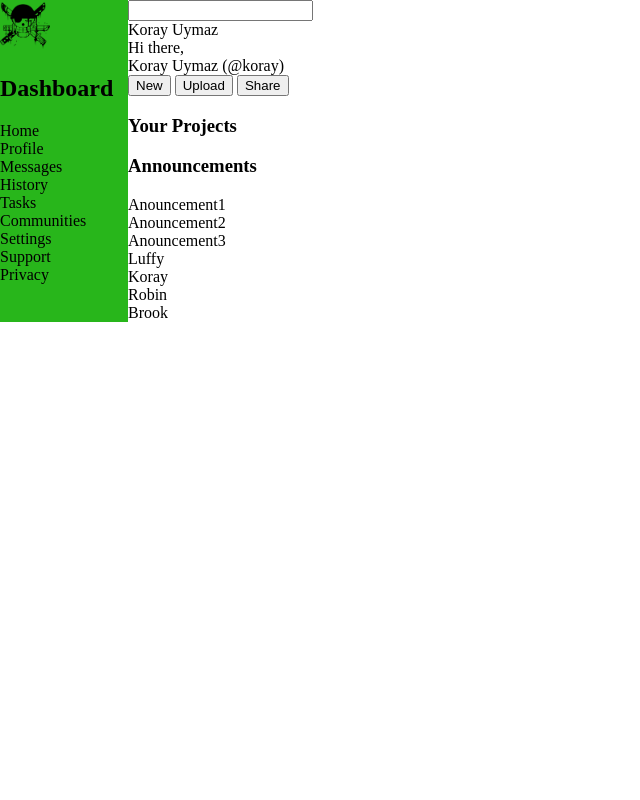
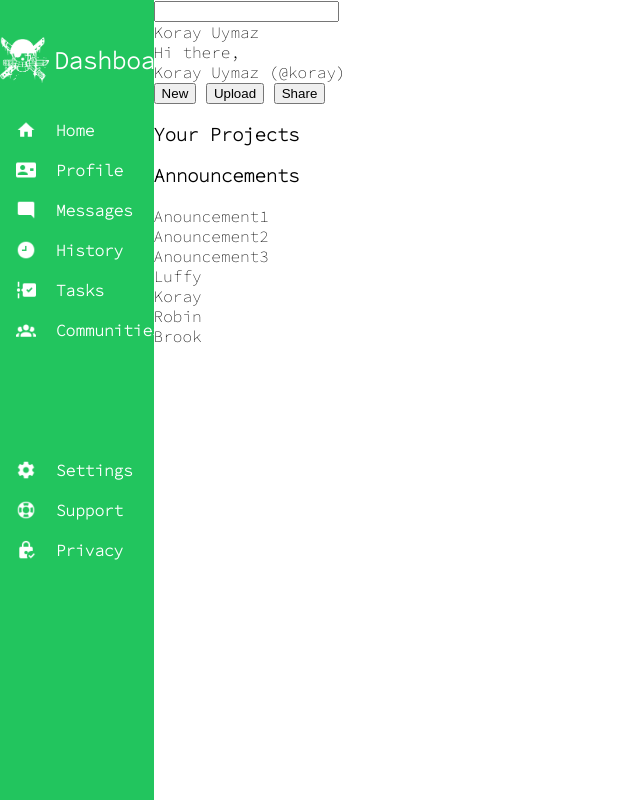
Before and after one commit to korayuymaz/admin-dashboard, a plain HTML site: page index.html in a window 1280 px wide. Shown: the whole page, without its empty margins (0-640 px from the left). Drawn offline with Linux system fonts and the light colour scheme.

Commit message:
Sidebar icons added

```diff
--- a/index.html
+++ b/index.html
@@ -5,44 +5,55 @@
   <meta http-equiv="X-UA-Compatible" content="IE=edge">
   <meta name="viewport" content="width=device-width, initial-scale=1.0">
   <link rel="stylesheet" href="style.css">
-  <link rel="stylesheet" href="assets/font-awesome-4.7.0/css/font-awesome.min.css">
+  <link rel="preconnect" href="https://fonts.googleapis.com">
+  <link rel="preconnect" href="https://fonts.gstatic.com" crossorigin>
+  <link href="https://fonts.googleapis.com/css2?family=Source+Code+Pro:wght@200&display=swap" rel="stylesheet">
   <title>Admin Dashboard</title>
 </head>
 <body>
   <div class="sidebar">
     <div class="logo">
-      <img src="./assets/logo.png" alt="Logo">
+      <img src="./assets/logo-white.png" alt="Logo">
       <h2>Dashboard</h2>
     </div>
     <div class="menus">
       <div class="menu">
-        <div class="">Home</div>
+        <img src="./assets/icons/home.png" alt="home">
+        <a>Home</a>
       </div>
       <div class="menu">
-        <div class="">Profile</div>
+        <img src="./assets/icons/smart-card.png" alt="profile">
+        <a>Profile</a>
       </div>
       <div class="menu">
-        <div class="">Messages</div>
+        <img src="./assets/icons/message-reply.png" alt="message">
+        <a>Messages</a>
       </div>
       <div class="menu">
-        <div class="">History</div>
+        <img src="./assets/icons/clock-time-nine.png" alt="history">
+        <a>History</a>
       </div>
       <div class="menu">
-        <div class="">Tasks</div>
+        <img src="./assets/icons/timeline-check.png" alt="tasks">
+        <a>Tasks</a>
       </div>
       <div class="menu">
-        <div class="">Communities</div>
+        <img src="./assets/icons/account-group.png" alt="groups">
+        <a>Communities</a>
       </div>
     </div>
     <div class="miscellaneous">
       <div class="menu">
-        <div class="">Settings</div>
+        <img src="./assets/icons/cog.png" alt="cog">
+        <a>Settings</a>
       </div>
       <div class="menu">
-        <div class="">Support</div>
+        <img src="./assets/icons/lifebuoy.png" alt="support">
+        <a>Support</a>
       </div>
       <div class="menu">
-        <div class="">Privacy</div>
+        <img src="./assets/icons/lock-check.png" alt="lock">
+        <a>Privacy</a>
       </div>
     </div>
   </div>
--- a/style.css
+++ b/style.css
@@ -1,13 +1,53 @@
 body{
   margin: 0;
   display: flex;
+  height: 100vh;
+  font-family: 'Source Code Pro', monospace;
 }
 .sidebar{
-  background-color: #28B61B;
-  width: 10vw;
+  background-color: #22c55e;
+  width: 12vw;
+  height: 100%;
+  display: grid;
+  grid-template-columns: 1fr;
+  grid-template-rows: 120px 1fr 1fr;
+  border: black 2px;
+}
+
+.logo{
+  display: flex;
+  gap: 5px;
+  justify-content: center;
+  align-items: center;
+  color: white;
+  cursor: pointer;
 }
 
 .logo img{
-  width: 50px;
-  height: auto;
+  width: auto;
+  height: 50px;
 }
+
+
+.miscellaneous,
+.menus{
+  padding-left: 16px;
+  display: grid;
+  grid-template-rows: repeat(auto-fill, 40px);
+  grid-template-columns: (1, 1fr);
+}
+
+.menu{
+  display: flex;
+  gap: 20px;
+  color: white;
+  font-weight: 600;
+  text-decoration: none;
+  cursor: pointer;
+
+}
+
+.menu img{
+  height: 20px;
+  width: auto;
+}
```
Also changed, not shown: assets/icons/account-group.png (added), assets/icons/bell-ring.png (added), assets/icons/clock-time-nine.png (added), assets/icons/cog.png (added), assets/icons/eye-plus-outline.png (added), assets/icons/home.png (added), assets/icons/lifebuoy.png (added), assets/icons/lock-check.png (added), assets/icons/magnify.png (added), assets/icons/message-reply.png (added), assets/icons/share-variant-outline.png (added), assets/icons/smart-card.png (added), assets/icons/star-plus-outline.png (added), assets/icons/timeline-check.png (added), 3 more files.
